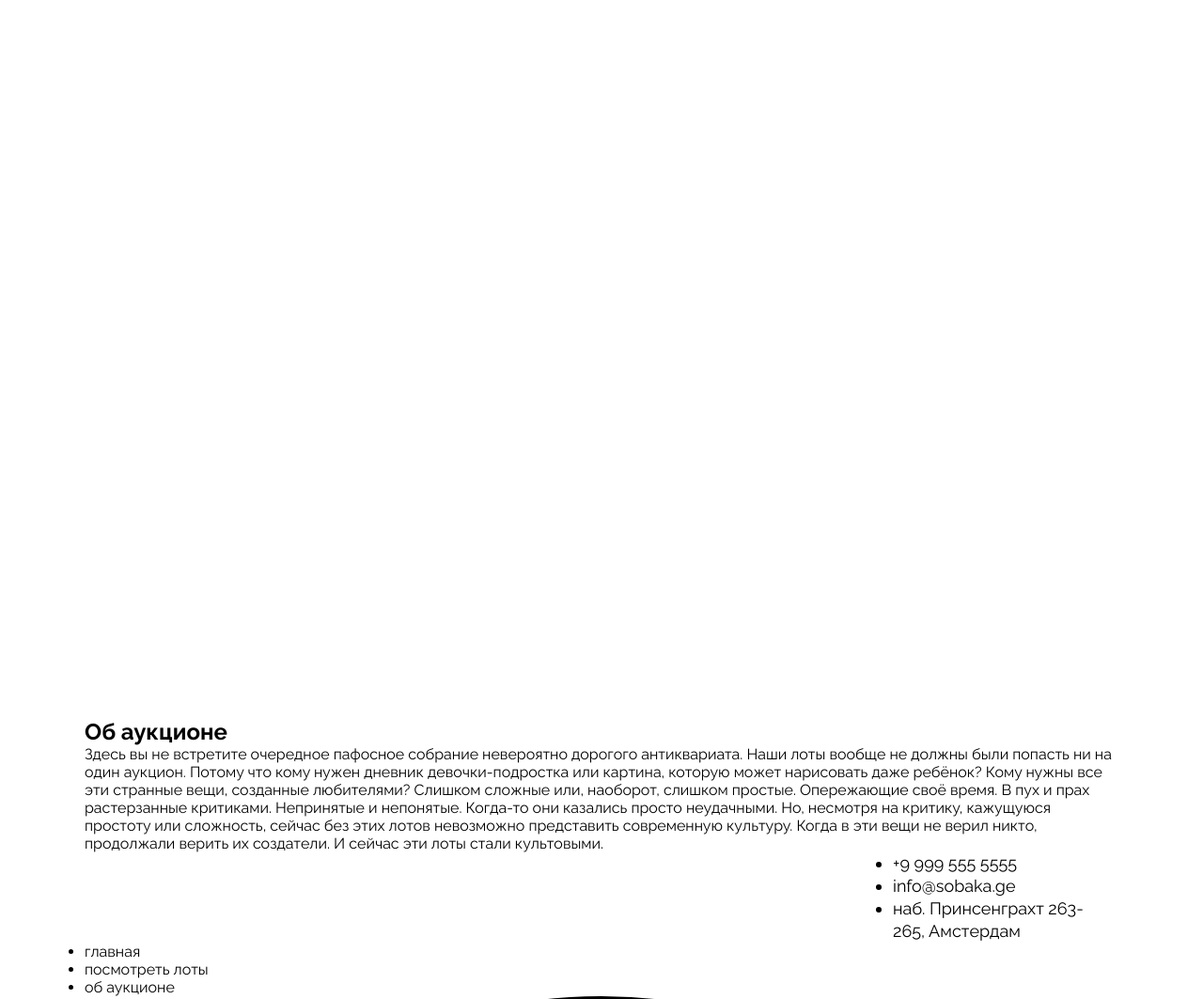
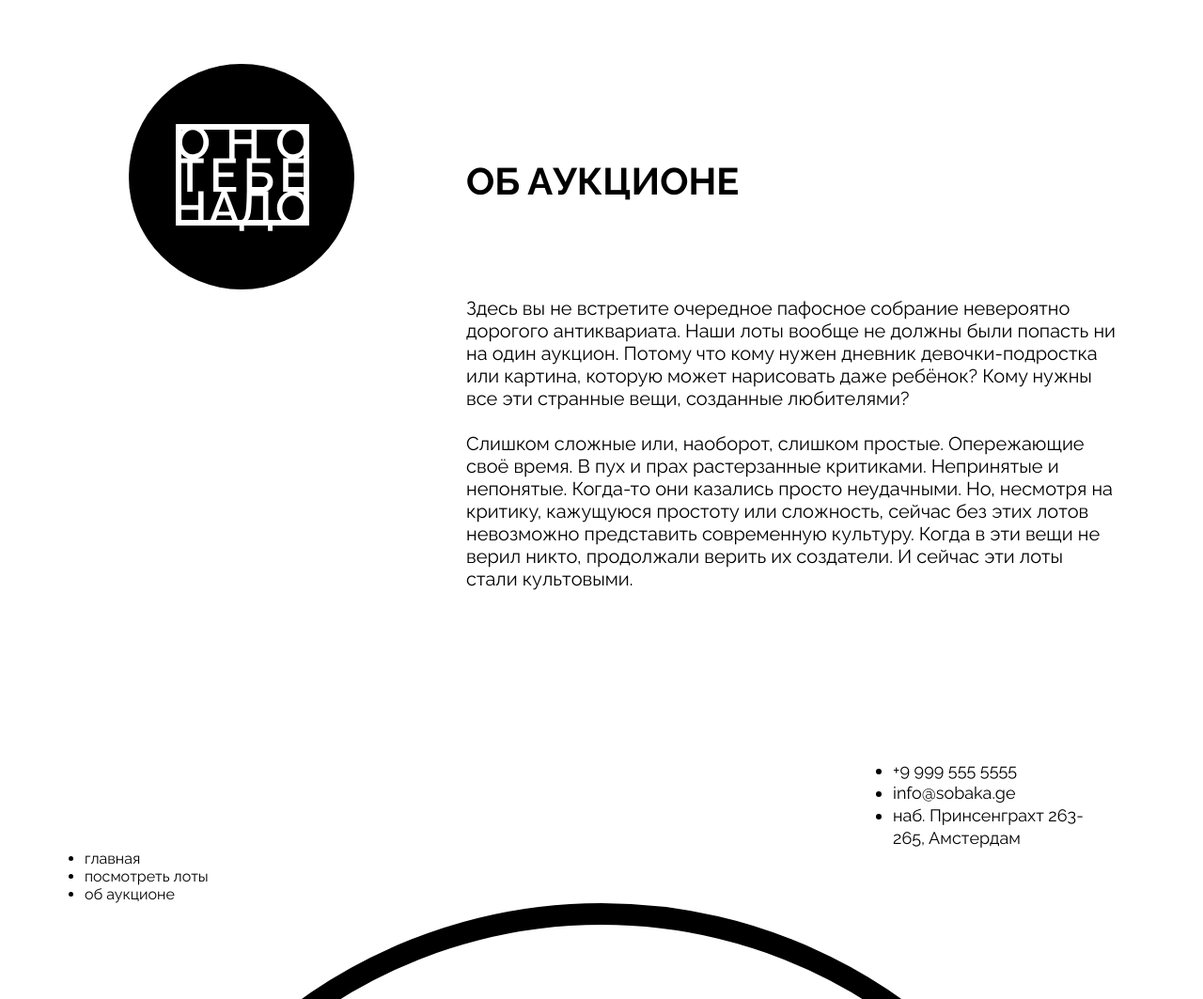
Before and after one commit to shigapovakarinaart/ono-tebe-nado, a plain HTML site: page index.html in a window 1280 px wide. Shown: the part 2040-3103 px from the top of the page at 94% size. Drawn offline with Linux system fonts and the light colour scheme.

Commit message:
about-done

```diff
--- a/index.html
+++ b/index.html
@@ -114,27 +114,32 @@
         </ul>
         <a class="lots__look-more-link">посмотреть больше</a>
       </section>
-      <div class="logo">
-        <!--как-то сделать чёрный круг-->
-
-        <img src="./images/logo-white.svg" />
-      </div>
-      <div class="about">
-        <h2 class="h2">Об аукционе</h2>
-        <p class="about-text">
-          Здесь вы не встретите очередное пафосное собрание невероятно дорогого
-          антиквариата. Наши лоты вообще не должны были попасть ни на один
-          аукцион. Потому что кому нужен дневник девочки-подростка или картина,
-          которую может нарисовать даже ребёнок? Кому нужны все эти странные
-          вещи, созданные любителями? Слишком сложные или, наоборот, слишком
-          простые. Опережающие своё время. В пух и прах растерзанные критиками.
-          Непринятые и непонятые. Когда-то они казались просто неудачными. Но,
-          несмотря на критику, кажущуюся простоту или сложность, сейчас без этих
-          лотов невозможно представить современную культуру. Когда в эти вещи не
-          верил никто, продолжали верить их создатели. И сейчас эти лоты стали
-          культовыми.
-        </p>
-      </div>
+      <section class="about">
+        <div class="about__logo">
+          <img class="about__logo-image" src="/ono-tebe-nado/images/logo-white.svg"/>
+        </div>
+        <article class="about__column">
+          <h2 class="about__title">Об аукционе</h2>
+          <div class="about__text">
+            <p class="about__text-paragraph">
+              Здесь вы не встретите очередное пафосное собрание невероятно
+              дорогого антиквариата. Наши лоты вообще не должны были попасть ни
+              на один аукцион. Потому что кому нужен дневник девочки-подростка
+              или картина, которую может нарисовать даже ребёнок? Кому нужны все
+              эти странные вещи, созданные любителями?
+            </p>
+            <p class="about__text-paragraph">
+              Слишком сложные или, наоборот, слишком простые. Опережающие своё
+              время. В пух и прах растерзанные критиками. Непринятые и
+              непонятые. Когда-то они казались просто неудачными. Но, несмотря
+              на критику, кажущуюся простоту или сложность, сейчас без этих
+              лотов невозможно представить современную культуру. Когда в эти
+              вещи не верил никто, продолжали верить их создатели. И сейчас эти
+              лоты стали культовыми.
+            </p>
+          </div>
+        </article>
+      </section>
     </main>
     <footer>
       <address class="address">
--- a/styles/style.css
+++ b/styles/style.css
@@ -95,9 +95,10 @@
 
 }
 
-.lots {
+.lots { /*ГОТОВО*/
   width: 1052px;
   height: 723px;
+  margin-bottom: 120px;
 }
 
 .lots__heading {
@@ -128,7 +129,7 @@
   height: 100%;
 }
 
-.card { /*починить шрифты*/
+.card {
   position: relative;
   display: flex;
   flex-direction: column;
@@ -187,3 +188,54 @@
   font-size: 20px;
   text-decoration: underline;
 }
+
+.about { /*СДЕЛАНО*/
+  display: grid;
+  grid-template-columns: 334px 1fr;
+  column-gap: 72px;
+  width: 1052px;
+  height: 595px;
+  margin-bottom: 180px;
+}
+
+.about__logo {
+  background-color: black;
+  width: 240px;
+  height: 240px;
+  border-radius: 50%; /*НА БУДУЩЕЕ: СОЗДАЁТ КРУГ*/
+  margin: 35px 72px 320px 47px;
+}
+
+.about__logo-image {
+  width: 148px;
+  height: 114px;
+  z-index: 2;
+  margin: 64px 45.52px 62px 46.48px;
+}
+
+.about__column {
+  font-family: 'Raleway', sans-serif;
+  width: 693px;
+  justify-self: end;
+}
+
+.about__title {
+  font-weight: bold;
+  font-size: 40px;
+  text-transform: uppercase;
+  padding-top: 136px;
+  margin-bottom: 100px;
+}
+
+.about__text {
+  font-size: 20px;
+  font-weight: normal;
+}
+
+.about__text-paragraph {
+  margin-bottom: 24px;
+}
+
+.about__text-paragraph:last-child {
+  margin-bottom: 0px;
+}
```
